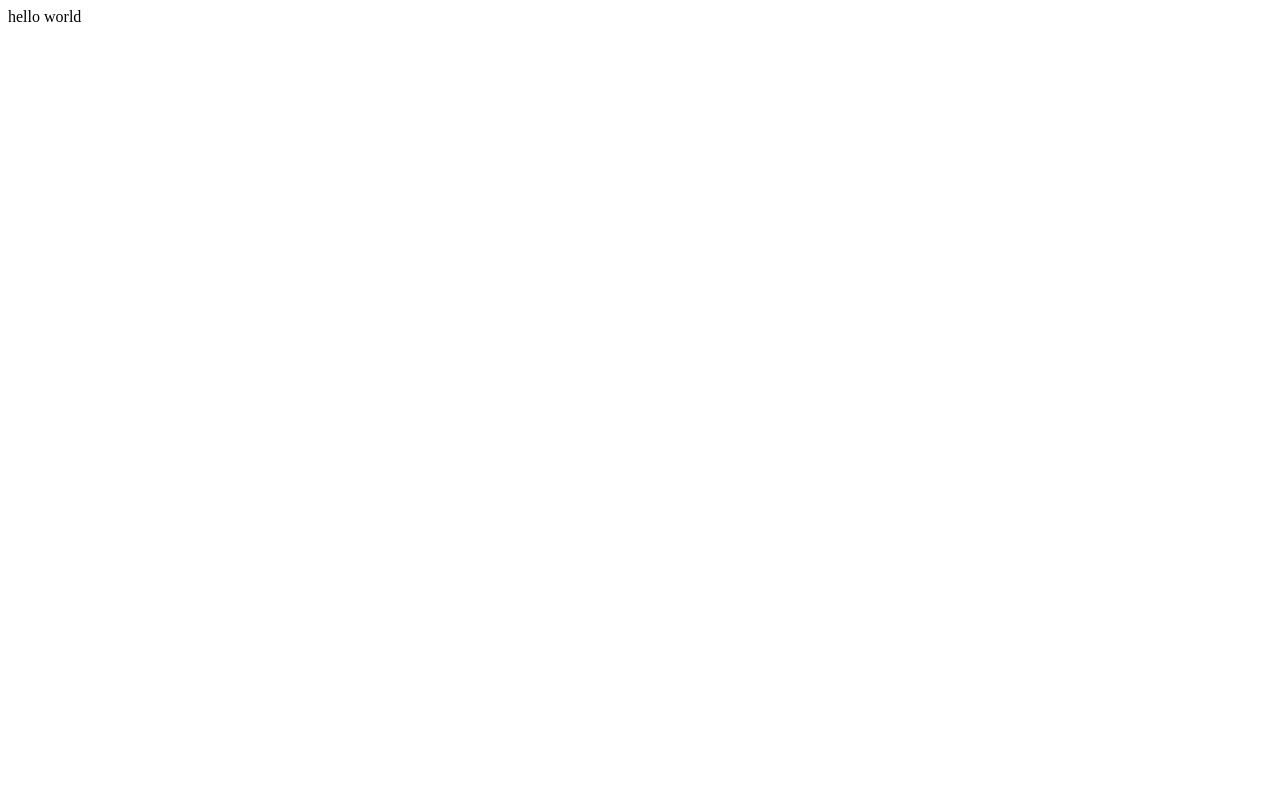
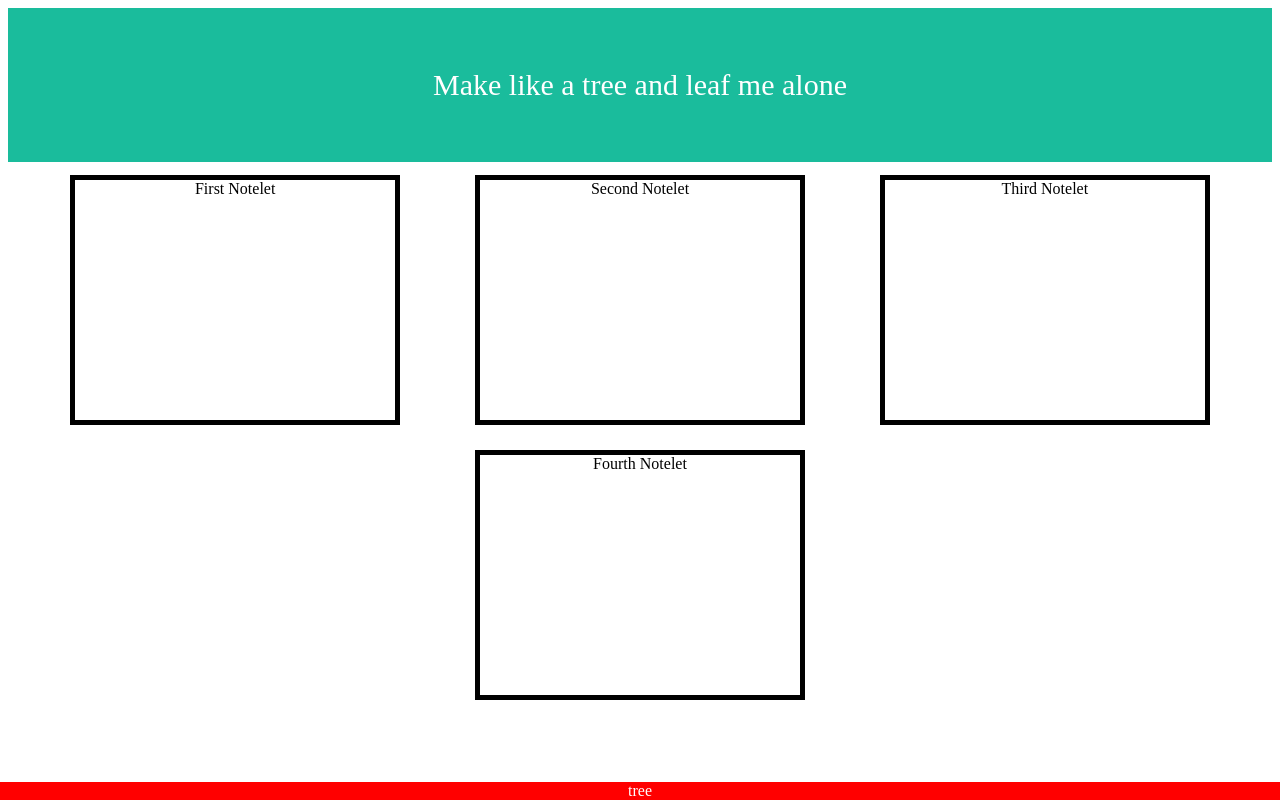
Before and after one commit to StyrkarBlaer/WeatherApp, a website with bundled scripts: page public/index.html in a window 1280 px wide. Built offline with nearby package versions, Linux system fonts and the light colour scheme; files whose address does not match are found by name.

Commit message:
Some html/css setup

```diff
--- /dev/null
+++ b/public/index.css
@@ -0,0 +1,34 @@
+.noteletContainer {
+  display: flex;
+  flex-direction: row;
+  flex-grow: 1;
+  flex-wrap: wrap;
+  justify-content: space-evenly;
+}
+
+#notelet {
+  border: 5px solid black;
+  text-align: center;
+  margin: 1%;
+
+  width: 20rem;
+  height: 15rem;
+}
+
+.header {
+  padding: 60px;
+  text-align: center;
+  background: #1abc9c;
+  color: white;
+  font-size: 30px;
+}
+
+.footer {
+  position: fixed;
+  left: 0;
+  bottom: 0;
+  width: 100%;
+  background-color: red;
+  color: white;
+  text-align: center;
+}
--- a/public/index.html
+++ b/public/index.html
@@ -10,8 +10,30 @@
   <body>
     <script type="module" src="/dist/index.js"></script>
 
-      hello world
+      <div class="header">
+        Make like a tree and leaf me alone
+      </div>
 
+      <div class ="noteletContainer">
+        <div id="notelet">
+          First Notelet
+        </div>
 
+        <div id="notelet">
+          Second Notelet
+        </div>
+
+        <div id="notelet">
+          Third Notelet
+        </div>
+
+        <div id="notelet">
+          Fourth Notelet
+        </div>
+    </div>
+
+    <div class="footer">
+      tree
+    </div>
   </body>
 </html>
```
